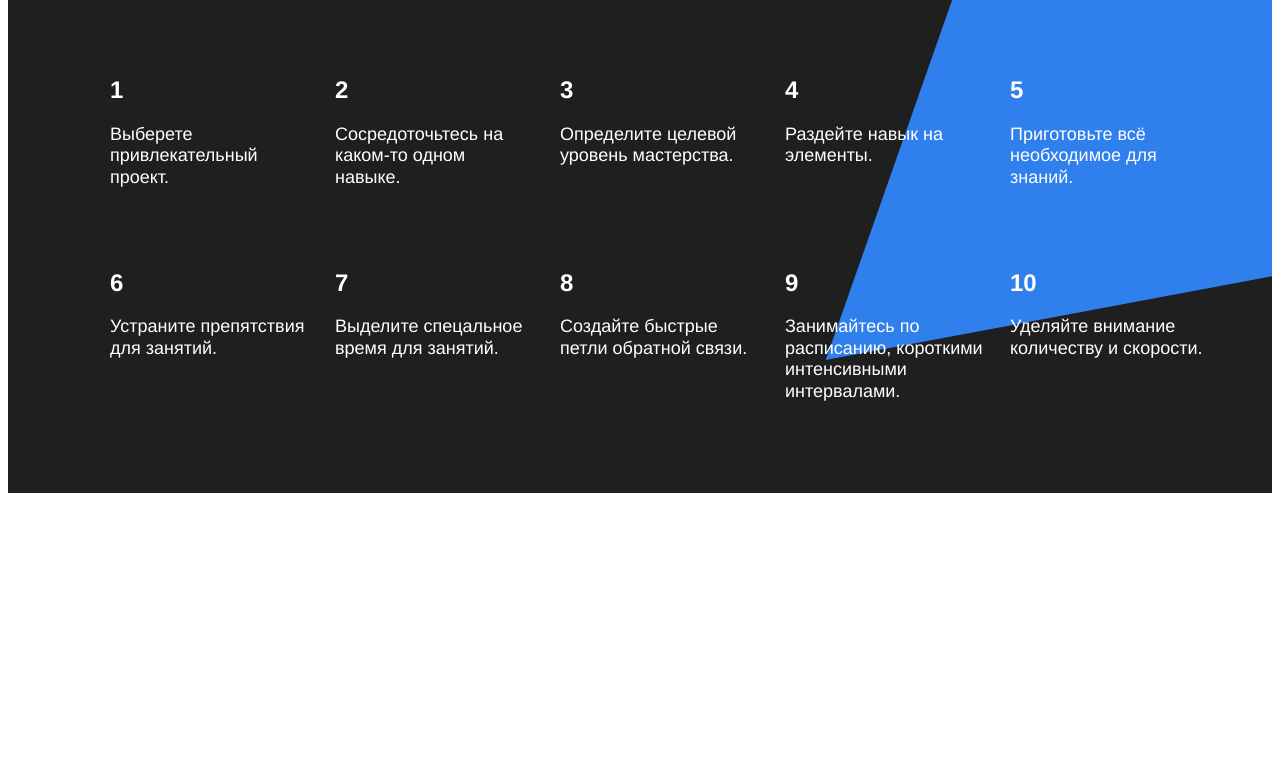
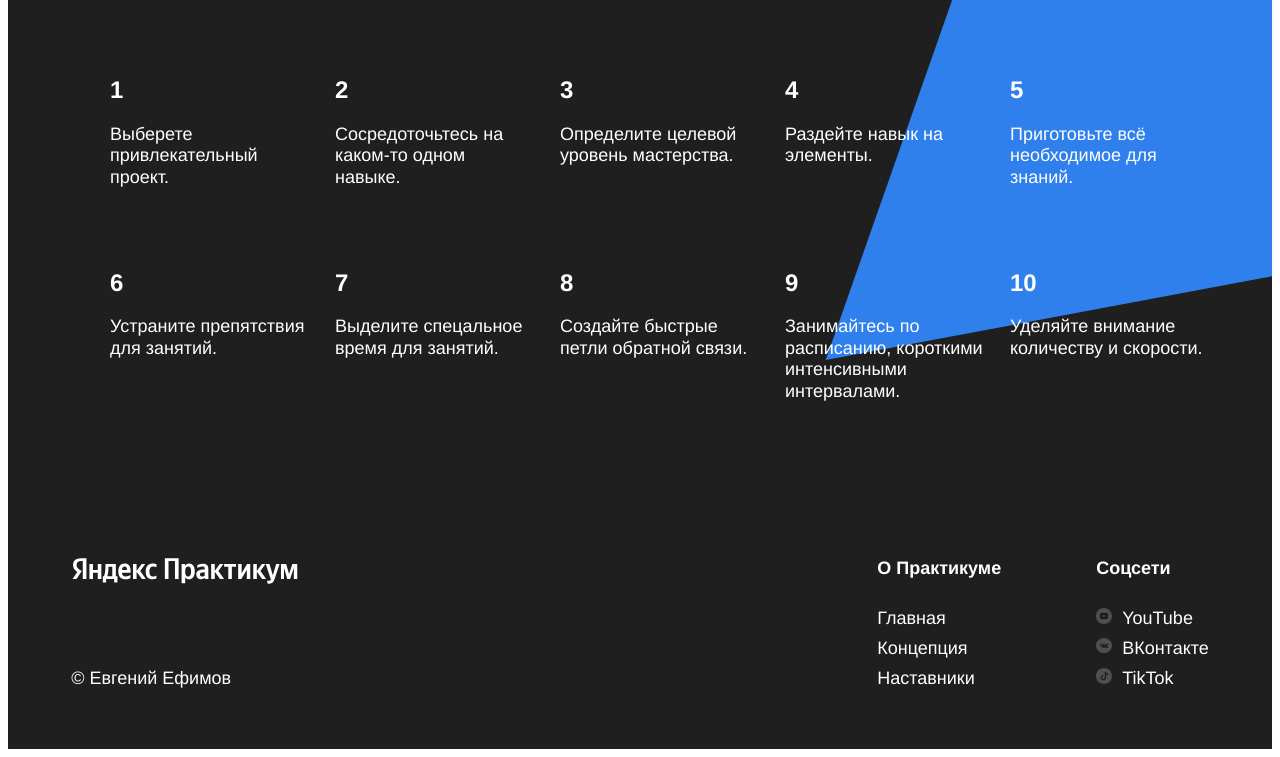
Before and after one commit to EEfimov1704/first-project_yandex, a plain HTML site: page index.html in a window 1280 px wide. Shown: the part 3185-3942 px from the top of the page. Before the commit the page ends 3686 px from the top, so only its background shows below. Drawn offline with Linux system fonts and the light colour scheme.

Commit message:
blok footer

```diff
--- a/index.html
+++ b/index.html
@@ -131,6 +131,46 @@
       </section>
     </main>
     <footer class="footer">
+      <div class="footer__columns">
+        <div class="footer__columns_copyright">
+          <img class="logo logo_place_footer" src="./images/logo_place_footer.svg" alt="Логотип Яндекс">
+          <p class="footer__author">&copy; Евгений Ефимов</p>
+        </div>
+        <nav class="footer__columns_info">
+          <h3 class="footer__column-heading">О Практикуме</h3>
+          <ul class="footer__column-links">
+            <li>
+              <a class="link footer__column-links" target="_blank" href="#">Главная</a>
+            </li>
+            <li>
+              <a class="link footer__column-links" target="_blank" href="#">Концепция</a>
+            </li>
+            <li>
+              <a class="link footer__column-links" target="_blank" href="#">Наставники</a>
+            </li>
+          </ul>
+        </nav>
+        <div class="footer__columns_social">
+          <h3 class="footer__column-heading">Соцсети</h3>
+          <ul class="footer__column-info">
+            <li>
+              <a class="link footer__column-links" target="_blank" href="#">
+                <img class="footer__social-icon" src="./images/youtube_color_white.svg" alt="Логотип YouTube">YouTube
+              </a>
+            </li>
+            <li>
+              <a class="link footer__column-links" target="_blank" href="#">
+                <img class="footer__social-icon" src="./images/vk_color_white.svg" alt="Логотип ВК">ВКонтакте
+              </a>
+            </li>
+            <li>
+              <a class="link footer__column-links" target="_blank" href="#">
+                <img class="footer__social-icon" src="./images/tiktok_color_white.svg" alt="Логотип ТикТок">TikTok
+              </a>
+            </li>
+          </ul>
+        </div>
+      </div>
 
     </footer>
   </div>
--- a/styles/style.css
+++ b/styles/style.css
@@ -167,7 +167,6 @@
 }
 
 .table__cell {
-  list-style-type: none;
   width: 250px;
 }
 
@@ -270,7 +269,6 @@
   color: white;
   margin-right: 0;
   margin-top: 80px;
-  list-style-type: none;
   z-index: 2;
 }
 
@@ -298,3 +296,67 @@
   top: 0;
   right: -210px;
 }
+
+.footer {
+  background-color: #1f1f1f;
+  display: flex;
+}
+
+.footer__columns {
+  width: 90%;
+  display: flex;
+  justify-content: space-between;
+  margin: 60px auto 40px;
+}
+
+.footer__columns_copyright {
+  flex-basis: 711px;
+  display: flex;
+  flex-direction: column;
+  justify-content: space-between;
+}
+
+.footer__author {
+  color: white;
+  line-height: 25px;
+  font-size: 18px;
+  font-weight: normal;
+  margin: 18px 0;
+}
+
+.footer__column-heading {
+  line-height: 30px;
+  font-size: 18px;
+  font-weight: 600;
+  color: white;
+  margin: 0 0 20px;
+}
+
+.footer__column-links {
+  color: white;
+  line-height: 30px;
+  font-size: 18px;
+  font-weight: normal;
+  margin: 0 0 16px;
+  padding: 0;
+
+}
+
+.link {
+  text-decoration: none;
+}
+
+ul {
+  list-style-type: none;
+}
+
+.footer__social-icon {
+  margin-right: 10px;
+  width: 16px;
+  height: 16px;
+}
+
+.footer__column-info {
+  margin: 0 0 16px;
+  padding: 0;
+}
```
